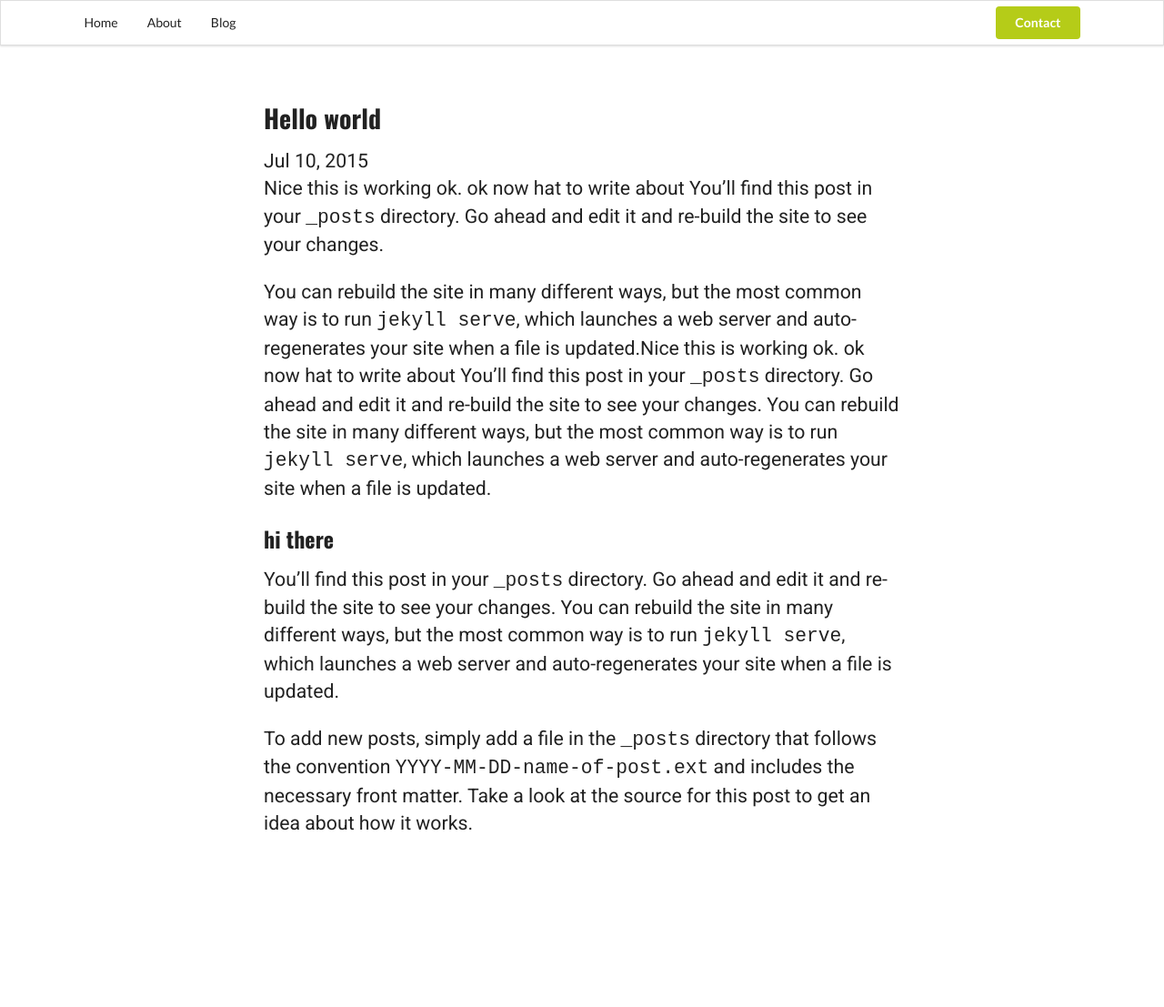
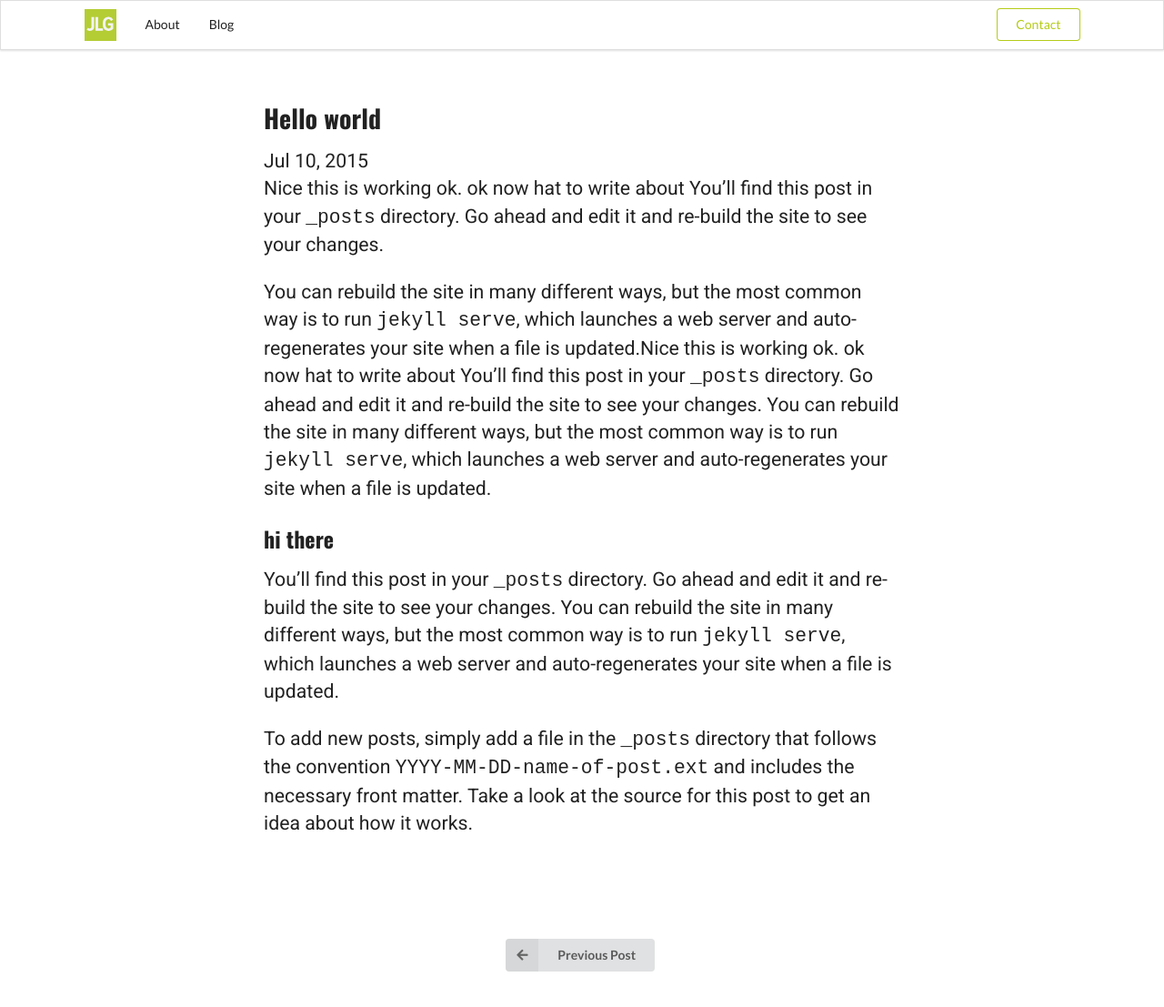
Before and after one commit to yogi-jerz/yogi-jerz.github.io, a Jekyll site: the page built from _posts/2015-07-10-hello-world.markdown, in a window 1280 px wide and 1292 px high. Shown: the top 1107 px of the window at 91% size. Built offline with Jekyll 4.4.1, drawn with Linux system fonts in a browser that asks for light colours; nearby versions of some CDN libraries.

Commit message:
dummy logo

```diff
--- a/_includes/header.html
+++ b/_includes/header.html
@@ -1,10 +1,12 @@
 <div class="ui borderless main menu fixed">
     <div class="ui container">
-        <a class="item" href="/">Home</a>
+        <a class=" header item" href="/">
+          <img class="logo" src="/images/logo.png" />
+        </a>
         <a class="item">About</a>
         <a class="item" href="#blog-section">Blog</a>
         <div class="right item">
-            <a class="ui olive button">Contact</a>
+            <a class="ui olive basic button">Contact</a>
         </div>
     </div>
 </div>
--- a/_layouts/post.html
+++ b/_layouts/post.html
@@ -2,16 +2,15 @@
 layout: default
 ---
 <div class="ui left fixed vertical menu">
-  <a class="item" href="/">
-    <img class="ui small circular bordered image" src="/images/jersey-square.jpg">
-  </a>
-
-   {% if page.next %}
-        <a class="item" rel="next" href="{{ page.next.url }}">Next Artilce <i class="right arrow icon"></i></a>
+    <a class="item" href="/">
+        <img class="ui small circular bordered image" src="/images/back-warrior-square.jpg" alt="Jersey Griggs" />
+    </a>
+    {% if page.next %}
+    <a class="item" rel="next" href="{{ page.next.url }}">Next Post <i class="right arrow icon"></i></a>
     {% endif %}
     {% if page.previous %}
-        <a class="item" rel="prev" href="{{ page.previous.url }}">Previous Article <i class="left arrow icon"></i></a>
-    {% endif %}
+    <a class="item" rel="prev" href="{{ page.previous.url }}">Previous Post <i class="left arrow icon"></i></a>
+     {% endif %}
 </div>
 <div class="ui vertical stripe segment">
     <div class="ui text container">
@@ -22,5 +21,13 @@ layout: default
         <article class="post-content">
             {{ content }}
         </article>
+        <div class="ui vertical stripe center aligned segment">
+            {% if page.previous %}
+                <a class="ui labeled icon button" href="{{ page.previous.url }}"><i class="left arrow icon"></i>Previous Post</a>
+              {% endif %}
+            {% if page.next %}
+                <a class="ui right labeled icon button" href="{{ page.next.url }}"><i class="right arrow icon"></i>Next Post</a>
+            {% endif %}
+        </div>
     </div>
 </div>
--- a/index.html
+++ b/index.html
@@ -24,12 +24,12 @@ layout: default
                     <p>Lorem ipsum dolor sit amet, consectetur adipisicing elit. Placeat ipsa doloribus a nobis eveniet, inventore iusto natus, quae dignissimos, commodi alias sit asperiores deleniti quam blanditiis distinctio nulla magnam hic.</p>
                 </div>
                 <div class="six wide right floated column">
-                    <img class="ui circular bordered image" src="/images/back-warrior-square.jpg" alt="">
+                    <img class="ui circular bordered image" src="/images/back-warrior-square.jpg" alt="Jersey Griggs">
                 </div>
             </div>
             <div class="row">
                 <div class="center aligned column">
-                    <a class="ui huge basic olive button">Contact Me</a>
+                    <a class="ui huge olive button">Contact Me</a>
                 </div>
             </div>
         </div>
```
Also changed, not shown: images/back-warrior-square.jpg (added), images/logo.png (added).
